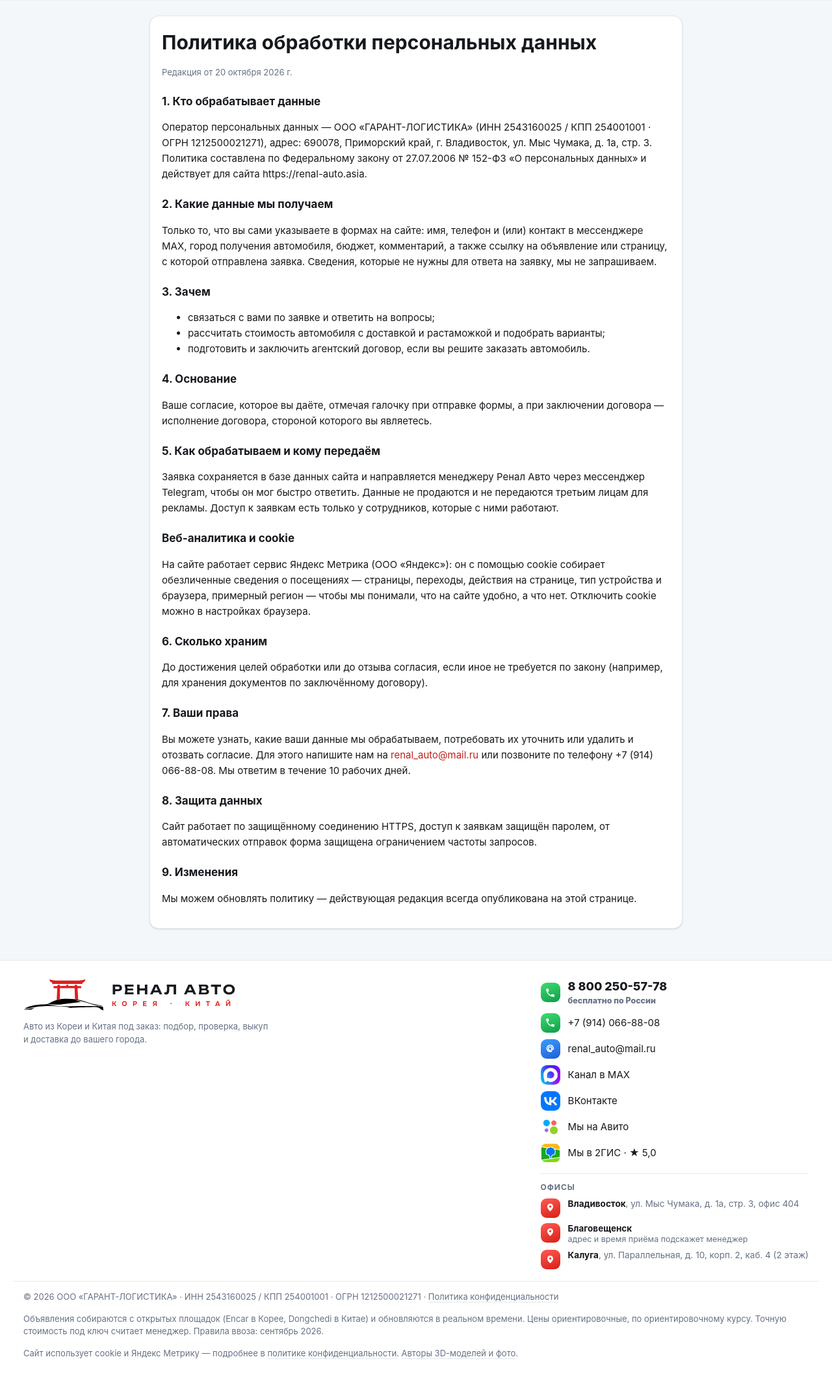
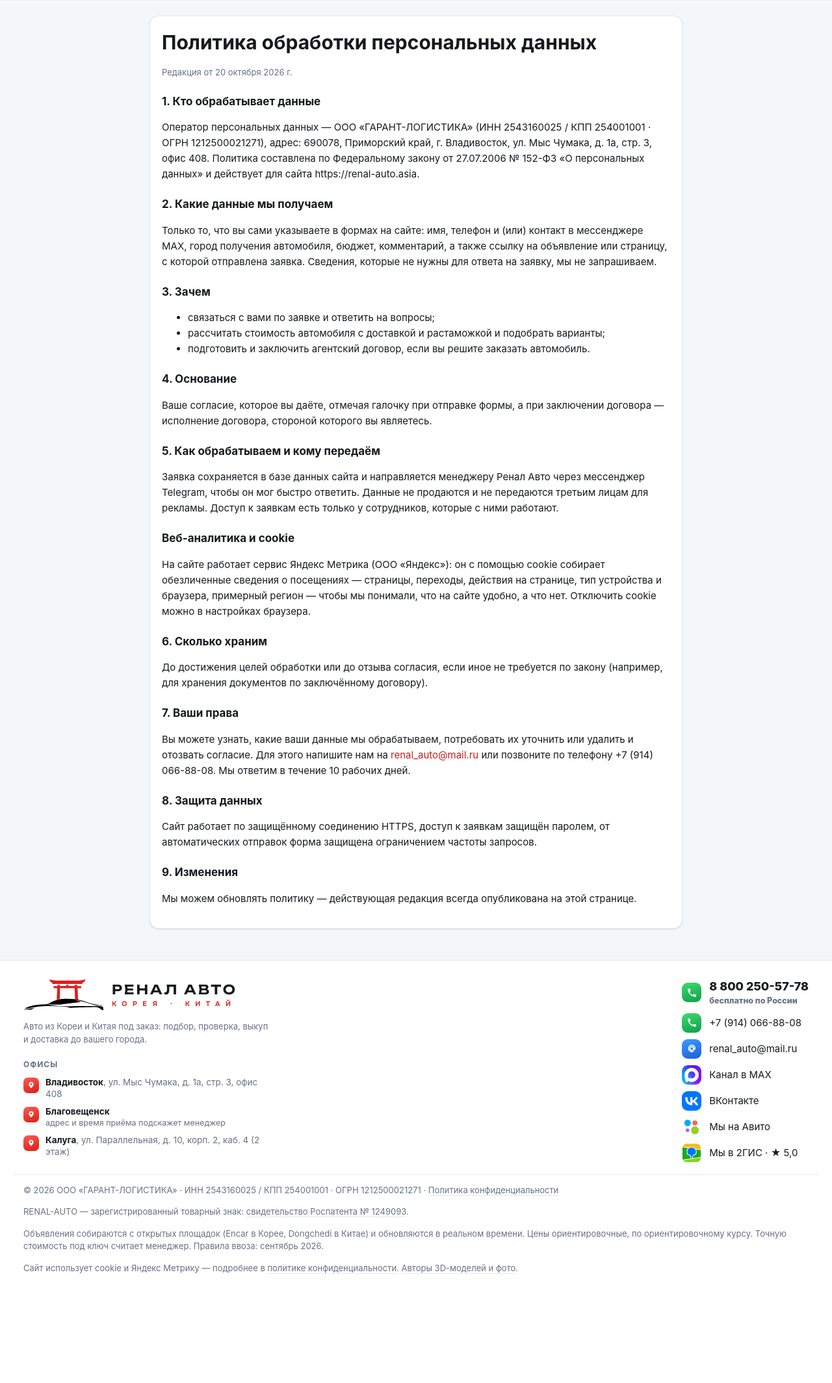
Before and after one commit to dkolysh-blip/RenalAuto, a FastAPI app: page /privacy in a window 1280 px wide. Shown: the part 81-2209 px from the top of the page at 65% size. After the commit the page ends 2041 px from the top, so only its background shows below. Run offline with FastAPI, Linux system fonts and the light colour scheme; parts of the project's set-up code (start-up, migrations or seed data) failed here and were passed over.

Commit message:
Footer: offices under the logo, office 408, trademark line
Offices sat at the bottom of the contacts column and made it twice as tall as
the rest; they now fill the empty space under the logo. The Vladivostok office
is 408. The legal lines mention the registered RENAL-AUTO trademark with a
link to the Rospatent registry.

Co-Authored-By: Claude Fable 5.2 <noreply@anthropic.com>
Claude-Session: https://claude.ai/code/session_01QhJGnHG2kj7um7oDfJN6rh

```diff
--- a/renalauto/api.py
+++ b/renalauto/api.py
@@ -278,6 +278,7 @@ def create_app(settings: Settings | None = None, sources: dict[str, Source] | No
         company_ogrn=(re.search(r"ОГРН\s*(\d{13,15})", settings.company_requisites or "") or [None, None])[1],
         company_address=settings.company_address,
         offices=offices,
+        company_trademark=settings.company_trademark,
         org_jsonld=org_jsonld,
         company_vk=settings.company_vk,
         ym_id=settings.ym_id,
--- a/renalauto/config.py
+++ b/renalauto/config.py
@@ -96,10 +96,12 @@ class Settings:
     )
     company_address: str | None = field(
         default_factory=lambda: os.getenv(
-            "COMPANY_ADDRESS", "690078, Приморский край, г. Владивосток, ул. Мыс Чумака, д. 1а, стр. 3"
+            "COMPANY_ADDRESS", "690078, Приморский край, г. Владивосток, ул. Мыс Чумака, д. 1а, стр. 3, офис 408"
         )
         or None
     )
+    # Номер свидетельства на товарный знак RENAL-AUTO (Роспатент) — строка в подвале со ссылкой на реестр. Пусто — без неё
+    company_trademark: str | None = field(default_factory=lambda: os.getenv("COMPANY_TRADEMARK", "1249093") or None)
     # Мессенджер MAX: ссылка на профиль или канал компании (https://max.ru/…). Пусто — кнопки MAX не показываются
     company_max: str | None = field(default_factory=lambda: os.getenv("COMPANY_MAX", "https://max.ru/channel_renalauto") or None)
     # Яндекс Метрика: номер счётчика. Пусто — счётчик на сайт не ставится
--- a/renalauto/offices.json
+++ b/renalauto/offices.json
@@ -1,5 +1,5 @@
 [
-  {"city": "Владивосток", "in": "во Владивостоке", "address": "ул. Мыс Чумака, д. 1а, стр. 3, офис 404", "postal": "690078",
+  {"city": "Владивосток", "in": "во Владивостоке", "address": "ул. Мыс Чумака, д. 1а, стр. 3, офис 408", "postal": "690078",
    "region": "Приморский край", "note": null,
    "url": "https://2gis.ru/vladivostok/geo/70000001101310074"},
   {"city": "Благовещенск", "in": "в Благовещенске", "address": null, "postal": null,
--- a/renalauto/static/app.css
+++ b/renalauto/static/app.css
@@ -1508,7 +1508,10 @@ button.link { background: none; border: 0; padding: 0; color: var(--link); curso
 .admin-login { max-width: 420px; margin: 48px auto; } .admin-login h1 { font-size: 22px; margin: 0 0 8px; }
 
 /* подвал: офисы по городам */
-.foot-offices { display: grid; gap: 8px; margin-top: 6px; padding-top: 12px; border-top: 1px solid var(--line); scroll-margin-top: 90px; }
+.foot-offices { display: grid; gap: 10px; margin-top: 20px; scroll-margin-top: 90px; }
+.foot-offices .fc-row { font-size: 14px; gap: 10px; }
+.foot-offices .fi { width: 24px; height: 24px; border-radius: 7px; margin-top: 1px; }
+.foot-offices .fi svg { width: 14px; height: 14px; }
 .foot-offices .fo-head { font-size: 12px; font-weight: 700; letter-spacing: .08em; text-transform: uppercase; color: var(--muted); }
 .foot-offices .fc-row { align-items: flex-start; }
 .foot-offices .addr strong { color: var(--text); font-weight: 700; }
--- a/renalauto/templates/base.html
+++ b/renalauto/templates/base.html
@@ -66,6 +66,15 @@ ym({{ ym_id }},"init",{clickmap:true,trackLinks:true,accurateTrackBounce:true,we
     <div class="foot-brand">
       <a class="logo" href="/"><img class="logo-mark on-dark" src="/static/brand/renal-auto-mark-white.svg" alt="" width="124" height="49"><img class="logo-mark on-light" src="/static/brand/renal-auto-mark.svg" alt="" width="124" height="49"><span class="logo-word"><span>{{ company|upper }}</span><small>Корея · Китай</small></span></a>
       <p>Авто из Кореи и Китая под заказ: подбор, проверка, выкуп и доставка до вашего города.</p>
+      {% if offices %}
+      <div class="foot-offices foot-contacts" id="offices">
+        <div class="fo-head">Офисы</div>
+        {% for o in offices %}
+        {% if o.url %}<a class="fc-row" href="{{ o.url }}" target="_blank" rel="noopener" data-goal="2gis"><i class="fi fi-pin"><svg viewBox="0 0 24 24"><path fill="#fff" d="M12 2.8c-3.6 0-6.4 2.8-6.4 6.3 0 4.6 5.4 9.6 6 10.1.2.2.6.2.8 0 .6-.5 6-5.5 6-10.1 0-3.5-2.8-6.3-6.4-6.3zm0 8.6a2.4 2.4 0 1 1 0-4.8 2.4 2.4 0 0 1 0 4.8z"/></svg></i><span class="addr"><strong>{{ o.city }}</strong>{% if o.address %}, {{ o.address }}{% endif %}{% if o.note %}<small>{{ o.note }}</small>{% endif %}</span></a>
+        {% else %}<div class="fc-row"><i class="fi fi-pin"><svg viewBox="0 0 24 24"><path fill="#fff" d="M12 2.8c-3.6 0-6.4 2.8-6.4 6.3 0 4.6 5.4 9.6 6 10.1.2.2.6.2.8 0 .6-.5 6-5.5 6-10.1 0-3.5-2.8-6.3-6.4-6.3zm0 8.6a2.4 2.4 0 1 1 0-4.8 2.4 2.4 0 0 1 0 4.8z"/></svg></i><span class="addr"><strong>{{ o.city }}</strong>{% if o.address %}, {{ o.address }}{% else %}<small>адрес и время приёма подскажет менеджер</small>{% endif %}</span></div>{% endif %}
+        {% endfor %}
+      </div>
+      {% endif %}
     </div>
     {% block footer_mid %}{% endblock %}
     <div class="foot-contacts">
@@ -77,19 +86,12 @@ ym({{ ym_id }},"init",{clickmap:true,trackLinks:true,accurateTrackBounce:true,we
       {% if company_vk %}<a class="fc-row" href="{{ company_vk }}" target="_blank" rel="noopener" data-goal="vk"><img class="fi" src="/static/brand/vk.webp" alt="" width="30" height="30"><span>ВКонтакте</span></a>{% endif %}
       {% if company_avito %}<a class="fc-row" href="{{ company_avito }}" target="_blank" rel="noopener" data-goal="avito"><img class="fi" src="/static/brand/avito.webp" alt="" width="30" height="30"><span>Мы на Авито</span></a>{% endif %}
       {% if company_2gis %}<a class="fc-row" href="{{ company_2gis }}" target="_blank" rel="noopener" data-goal="2gis"><img class="fi" src="/static/brand/2gis.webp" alt="" width="30" height="30"><span>Мы в 2ГИС{% if company_2gis_rating %} · ★ {{ company_2gis_rating }}{% endif %}</span></a>{% endif %}
-      {% if offices %}
-      <div class="foot-offices" id="offices">
-        <div class="fo-head">Офисы</div>
-        {% for o in offices %}
-        {% if o.url %}<a class="fc-row" href="{{ o.url }}" target="_blank" rel="noopener" data-goal="2gis"><i class="fi fi-pin"><svg viewBox="0 0 24 24"><path fill="#fff" d="M12 2.8c-3.6 0-6.4 2.8-6.4 6.3 0 4.6 5.4 9.6 6 10.1.2.2.6.2.8 0 .6-.5 6-5.5 6-10.1 0-3.5-2.8-6.3-6.4-6.3zm0 8.6a2.4 2.4 0 1 1 0-4.8 2.4 2.4 0 0 1 0 4.8z"/></svg></i><span class="addr"><strong>{{ o.city }}</strong>{% if o.address %}, {{ o.address }}{% endif %}{% if o.note %}<small>{{ o.note }}</small>{% endif %}</span></a>
-        {% else %}<div class="fc-row"><i class="fi fi-pin"><svg viewBox="0 0 24 24"><path fill="#fff" d="M12 2.8c-3.6 0-6.4 2.8-6.4 6.3 0 4.6 5.4 9.6 6 10.1.2.2.6.2.8 0 .6-.5 6-5.5 6-10.1 0-3.5-2.8-6.3-6.4-6.3zm0 8.6a2.4 2.4 0 1 1 0-4.8 2.4 2.4 0 0 1 0 4.8z"/></svg></i><span class="addr"><strong>{{ o.city }}</strong>{% if o.address %}, {{ o.address }}{% else %}<small>адрес и время приёма подскажет менеджер</small>{% endif %}</span></div>{% endif %}
-        {% endfor %}
-      </div>
-      {% elif company_address %}<a class="fc-row" href="{{ company_2gis or '#' }}" target="_blank" rel="noopener"><i class="fi fi-pin"><svg viewBox="0 0 24 24"><path fill="#fff" d="M12 2.8c-3.6 0-6.4 2.8-6.4 6.3 0 4.6 5.4 9.6 6 10.1.2.2.6.2.8 0 .6-.5 6-5.5 6-10.1 0-3.5-2.8-6.3-6.4-6.3zm0 8.6a2.4 2.4 0 1 1 0-4.8 2.4 2.4 0 0 1 0 4.8z"/></svg></i><span class="addr">{{ company_address }}</span></a>{% endif %}
+      {% if not offices and company_address %}<a class="fc-row" href="{{ company_2gis or '#' }}" target="_blank" rel="noopener"><i class="fi fi-pin"><svg viewBox="0 0 24 24"><path fill="#fff" d="M12 2.8c-3.6 0-6.4 2.8-6.4 6.3 0 4.6 5.4 9.6 6 10.1.2.2.6.2.8 0 .6-.5 6-5.5 6-10.1 0-3.5-2.8-6.3-6.4-6.3zm0 8.6a2.4 2.4 0 1 1 0-4.8 2.4 2.4 0 0 1 0 4.8z"/></svg></i><span class="addr">{{ company_address }}</span></a>{% endif %}
     </div>
   </div>
   <div class="wrap foot-legal">
     <p>© {{ year }} {{ company_legal_name or company }}{% if company_requisites %} · {{ company_requisites }}{% endif %} · <a href="/privacy">Политика конфиденциальности</a></p>
+    {% if company_trademark %}<p>RENAL-AUTO — зарегистрированный товарный знак: <a href="https://new.fips.ru/registers-doc-view/fips_servlet?DB=RUTM&amp;DocNumber={{ company_trademark }}" target="_blank" rel="noopener">свидетельство Роспатента № {{ company_trademark }}</a>.</p>{% endif %}
     <p>Объявления собираются с открытых площадок (Encar в Корее, Dongchedi в Китае) и обновляются в реальном времени.
     Цены ориентировочные, {{ 'по курсу ЦБ РФ' if rates_source == 'ЦБ РФ' else 'по ориентировочному курсу' }}. Точную стоимость под ключ считает менеджер.
     Правила ввоза: {{ rules_as_of }}.</p>
```
